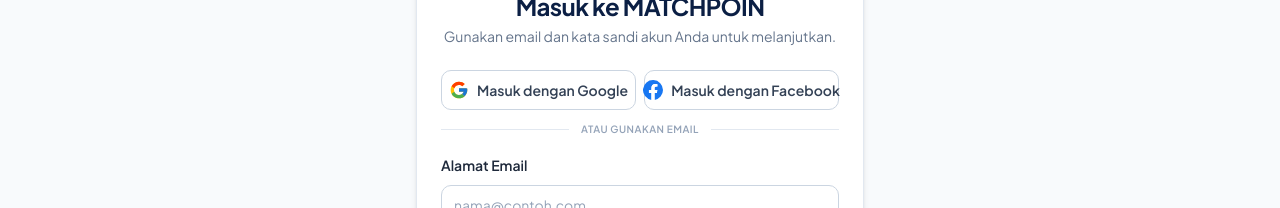
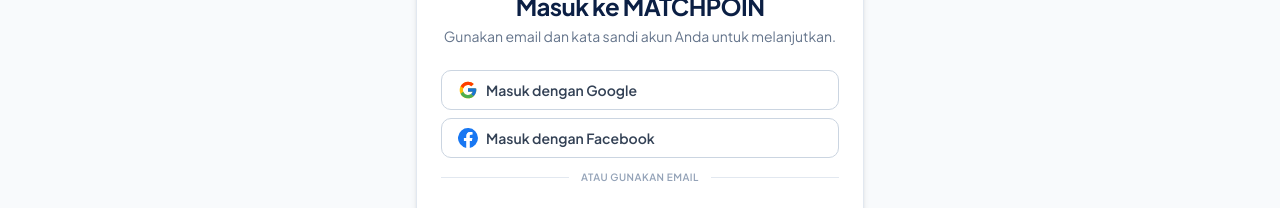
Before and after one commit to digiteks-ops/matchpoin, a Next.js app: page /login in a window 1280 px wide. Shown: the part 212-420 px from the top of the page. Built offline with nearby package versions, Linux system fonts and the light colour scheme; no server answers.

Commit message:
fix(auth): stack OAuth buttons full width so logos stay visible on desktop

```diff
--- a/src/components/auth/oauth-buttons.tsx
+++ b/src/components/auth/oauth-buttons.tsx
@@ -186,11 +186,11 @@ export function OAuthButtons({ redirectTo = "/dashboard", mode = "signin" }: OAu
   return (
     <div className="space-y-3">
       {isLoading && <OAuthRedirectOverlay provider={isLoading} />}
-      <div className="grid grid-cols-1 sm:grid-cols-2 gap-2">
+      <div className="grid grid-cols-1 gap-2">
         <Button
           type="button"
           variant="outline"
-          className="w-full gap-2"
+          className="w-full justify-start gap-2"
           disabled={isLoading !== null}
           onClick={() => handleOAuth("google")}
           title={
@@ -205,7 +205,7 @@ export function OAuthButtons({ redirectTo = "/dashboard", mode = "signin" }: OAu
         <Button
           type="button"
           variant="outline"
-          className="w-full gap-2"
+          className="w-full justify-start gap-2"
           disabled={isLoading !== null}
           onClick={() => handleOAuth("facebook")}
           title={
```
